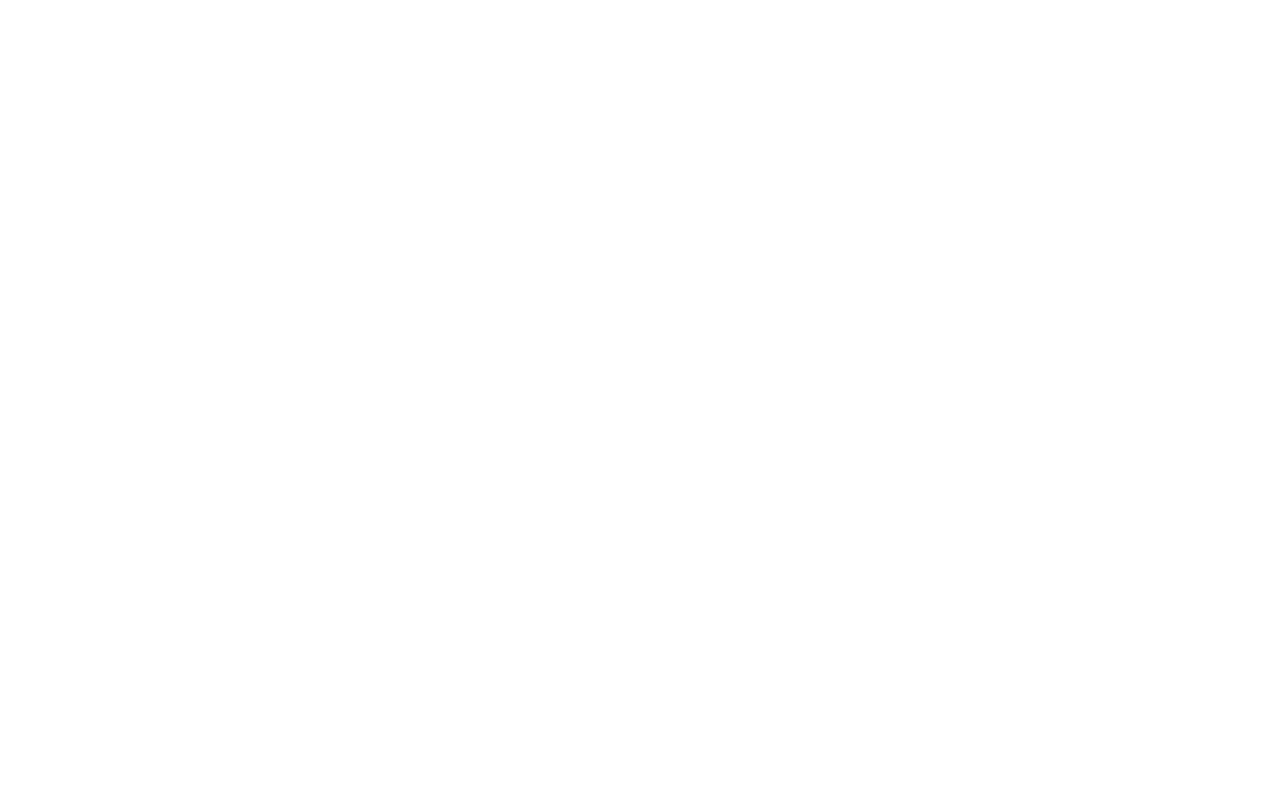
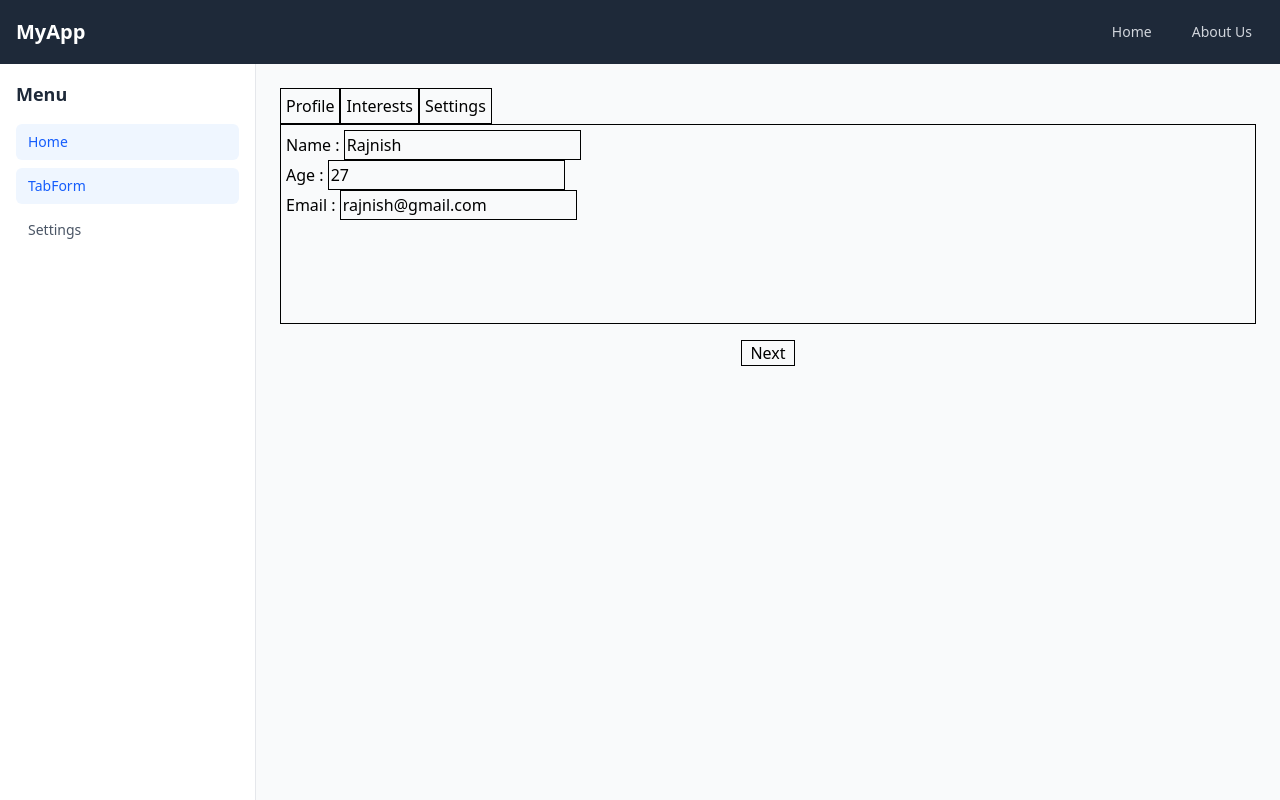
Before and after one commit to PandeyRajnish/machine-coding-interview-react, a React (Vite) app: page /tab-form in a window 1280 px wide. Before the commit this address had no page. Built offline with nearby package versions, Linux system fonts and the light colour scheme.

Commit message:
refactor: restructure app with new TabForm component and update navigation

```diff
--- a/src/App.jsx
+++ b/src/App.jsx
@@ -1,9 +1,9 @@
 import { BrowserRouter as Router, Routes, Route } from 'react-router-dom';
 import Layout from './components/layout/Layout';
 import HomePage from './pages/HomePage';
-import ProfilePage from './pages/ProfilePage';
 import SettingsPage from './pages/SettingsPage';
-import Pagination from './pages/Pagination';
+import TabForm from './pages/TabForm';
+import About from './pages/About';
 
 export default function App() {
   return (
@@ -11,8 +11,8 @@
       <Routes>
         <Route path="/" element={<Layout />}>
           <Route index element={<HomePage />} />
-          <Route path="pagination" element={<Pagination />} />
-          <Route path="profile" element={<ProfilePage />} />
+          <Route path="about" element={<About />} />
+          <Route path="tab-form" element={<TabForm />} />
           <Route path="settings" element={<SettingsPage />} />
         </Route>
       </Routes>
--- /dev/null
+++ b/src/components/tab-form/Interests.jsx
@@ -0,0 +1,56 @@
+import React from 'react';
+
+const Interests = ({ data, setData, errors }) => {
+  const { interests } = data;
+
+  const handleDataChange = (e) => {
+    setData((prevState) => ({
+      ...prevState,
+      interests: e.target.checked
+        ? [...prevState.interests, e.target.name]
+        : prevState.interests.filter((item) => item !== e.target.name),
+    }));
+  };
+
+  console.log(interests);
+  return (
+    <div>
+      <div>
+        <label>
+          <input
+            type="checkbox"
+            name="coding"
+            checked={interests.includes('coding')}
+            onChange={handleDataChange}
+          />
+          Coding
+        </label>
+      </div>
+      <div>
+        <label>
+          <input
+            type="checkbox"
+            name="music"
+            checked={interests.includes('music')}
+            onChange={handleDataChange}
+          />
+          Music
+        </label>
+      </div>
+      <div>
+        <label>
+          <input
+            type="checkbox"
+            name="javascript"
+            checked={interests.includes('javascript')}
+            onChange={handleDataChange}
+          />
+          JavaScript
+        </label>
+      </div>
+      {errors.interests && <span className="error">{errors.interests}</span>}
+    </div>
+  );
+};
+
+export default Interests;
--- /dev/null
+++ b/src/components/tab-form/Profile.jsx
@@ -0,0 +1,47 @@
+const Profile = ({ data, setData, errors }) => {
+  const { name, email, age } = data;
+
+  const handleDataChange = (e, item) => {
+    setData((prevState) => ({
+      ...prevState,
+      [item]: e.target.value,
+    }));
+  };
+
+  return (
+    <div>
+      <div>
+        <label htmlFor="">Name : </label>
+        <input
+          type="text"
+          value={name}
+          onChange={(e) => handleDataChange(e, 'name')}
+          className="input"
+        />
+        {errors.name && <span className="error">{errors.name}</span>}
+      </div>
+      <div>
+        <label htmlFor="">Age : </label>
+        <input
+          type="number"
+          value={age}
+          onChange={(e) => handleDataChange(e, 'age')}
+          className="input"
+        />
+        {errors.age && <span className="error">{errors.age}</span>}
+      </div>
+      <div>
+        <label htmlFor="">Email : </label>
+        <input
+          type="text"
+          value={email}
+          onChange={(e) => handleDataChange(e, 'email')}
+          className="input"
+        />
+        {errors.email && <span className="error">{errors.email}</span>}
+      </div>
+    </div>
+  );
+};
+
+export default Profile;
--- /dev/null
+++ b/src/components/tab-form/Settings.jsx
@@ -0,0 +1,41 @@
+import React from 'react';
+
+const Settings = ({ data, setData }) => {
+  const { theme } = data;
+
+  const handleDataChange = (e) => {
+    setData((prevState) => ({
+      ...prevState,
+      theme: e.target.name,
+    }));
+  };
+
+  return (
+    <div>
+      <div>
+        <label>
+          <input
+            type="radio"
+            name="dark"
+            checked={theme === 'dark'}
+            onChange={handleDataChange}
+          />
+          Dark
+        </label>
+      </div>
+      <div>
+        <label>
+          <input
+            type="radio"
+            name="light"
+            checked={theme === 'light'}
+            onChange={handleDataChange}
+          />
+          Light
+        </label>
+      </div>
+    </div>
+  );
+};
+
+export default Settings;
--- a/src/data/navigation.json
+++ b/src/data/navigation.json
@@ -6,14 +6,19 @@
       "exact": true
     },
     {
-      "path": "/pagination",
-      "label": "Pagination"
+      "path": "/about",
+      "label": "About Us"
     }
   ],
   "sidebarItems": [
     {
-      "path": "/profile",
-      "label": "Profile"
+      "path": "/",
+      "label": "Home",
+      "exact": true
+    },
+    {
+      "path": "/tab-form",
+      "label": "TabForm"
     },
     {
       "path": "/settings",
@@ -28,14 +33,8 @@
       "color": "bg-blue-100"
     },
     {
-      "path": "/pagination",
-      "name": "Pagination",
-      "description": "View your analytics and metrics",
-      "color": "bg-green-100"
-    },
-    {
-      "path": "/profile",
-      "name": "Profile",
+      "path": "/tab-form",
+      "name": "TabForm",
       "description": "Manage your personal information",
       "color": "bg-purple-100"
     },
--- a/src/index.css
+++ b/src/index.css
@@ -1 +1,35 @@
 @import 'tailwindcss';
+.App {
+  font-family: sans-serif;
+  text-align: center;
+}
+
+.heading-container {
+  display: flex;
+}
+
+.heading {
+  padding: 5px;
+  border: 1px solid black;
+  cursor: pointer;
+}
+
+.tab-body {
+  display: flex;
+  border: 1px solid black;
+  height: 200px;
+  padding: 5px;
+}
+
+.input {
+  border: 1px solid black;
+  padding: 2px;
+  /* margin: 5px; */
+}
+
+.error {
+  color: red;
+  display: flex;
+  justify-content: center;
+  font-size: small;
+}
--- /dev/null
+++ b/src/pages/About.jsx
@@ -0,0 +1,7 @@
+import React from 'react';
+
+const About = () => {
+  return <div>About Us</div>;
+};
+
+export default About;
--- a/src/pages/Pagination.jsx
+++ /dev/null
@@ -1,11 +0,0 @@
-import React from 'react'
-
-const Pagination = () => {
-  return (
-    <div>
-      Pagination
-    </div>
-  )
-}
-
-export default Pagination
--- /dev/null
+++ b/src/pages/TabForm.jsx
@@ -0,0 +1,117 @@
+import Profile from '../components/tab-form/Profile';
+import Interests from '../components/tab-form/Interests';
+import Settings from '../components/tab-form/Settings';
+import { useState } from 'react';
+
+const TabForm = () => {
+  const [data, setData] = useState({
+    name: 'Rajnish',
+    age: 27,
+    email: 'rajnish@gmail.com',
+    interests: ['coding', 'javascript'],
+    theme: 'dark',
+  });
+
+  const [errors, setErrors] = useState({});
+  const [activeTab, setActiveTab] = useState(0);
+
+  const tabs = [
+    {
+      name: 'Profile',
+      component: Profile,
+      validate: () => {
+        const err = {};
+        if (!data.name || data.name.length < 2) {
+          err.name = 'Name is not valid';
+        }
+
+        if (!data.age || data.age < 18) {
+          err.age = 'Age is not valid';
+        }
+        if (!data.email || data.email < 2) {
+          err.email = 'Email is not valid';
+        }
+
+        setErrors(err);
+        return err.name || err.age || err.email ? false : true;
+      },
+    },
+    {
+      name: 'Interests',
+      component: Interests,
+      validate: () => {
+        const err = {};
+
+        if (data.interests.length < 1) {
+          err.interests = 'Please select at least one interest';
+        }
+
+        setErrors(err);
+        return err.interests ? false : true;
+      },
+    },
+    {
+      name: 'Settings',
+      component: Settings,
+      validate: () => {
+        return true;
+      },
+    },
+  ];
+
+  const ActiveTabComponent = tabs[activeTab].component;
+
+  const handleNextClick = () => {
+    if (tabs[activeTab].validate()) {
+      setActiveTab((prevState) => prevState + 1);
+    }
+  };
+
+  const handlePrevClick = () => {
+    if (tabs[activeTab].validate()) {
+      setActiveTab((prevState) => prevState - 1);
+    }
+  };
+
+  const handleSubmitClick = () => {
+    // Make API call here
+    console.log(data);
+  };
+
+  return (
+    <div>
+      <div className="heading-container">
+        {tabs.map((tab, index) => (
+          <div
+            key={index}
+            className="heading"
+            onClick={() => tabs[activeTab].validate() && setActiveTab(index)}
+          >
+            {tab.name}
+          </div>
+        ))}
+      </div>
+      <div className="tab-body">
+        <ActiveTabComponent data={data} setData={setData} errors={errors} />
+      </div>
+      <div className="flex justify-center gap-2 mt-4">
+        {activeTab > 0 && (
+          <button className="border-1 px-2" onClick={handlePrevClick}>
+            Prev
+          </button>
+        )}
+        {activeTab < tabs.length - 1 && (
+          <button className="border-1 px-2" onClick={handleNextClick}>
+            Next
+          </button>
+        )}
+        {activeTab === tabs.length - 1 && (
+          <button className="border-1 px-2" onClick={handleSubmitClick}>
+            Submit
+          </button>
+        )}
+      </div>
+    </div>
+  );
+};
+export default TabForm;
--- /dev/null
+++ b/style.css
@@ -0,0 +1,21 @@
+.App {
+    font-family: sans-serif;
+    text-align: center;
+  }
+
+  .heading-container {
+    display: flex;
+  }
+
+  .heading {
+    padding: 5px;
+    border: 1px solid black;
+    cursor: pointer;
+  }
+
+  .tab-body {
+    display: flex;
+    border: 1px solid black;
+    height: 200px;
+    padding: 5px;
+  }
```
